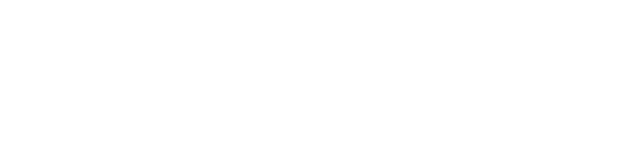
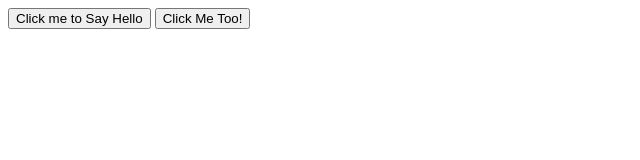
Before and after one commit to SamTavasoli/assignment01, a plain HTML site: page index.html in a window 1280 px wide. Shown: the whole page, without its empty margins (0-640 px from the left). Drawn offline with Linux system fonts and the light colour scheme.

Commit message:
.js file added

```diff
--- a/index.html
+++ b/index.html
@@ -4,8 +4,19 @@
     <meta charset="UTF-8">
     <meta name="viewport" content="width=device-width, initial-scale=1.0">
     <title>Connection to GitHub</title>
+
+    <!-- JavaScript Embedded model -->
+    <!-- <script>
+        function sayHello() {
+            alert('Hello World')
+        }
+    </script> -->
 </head>
 <body>
 
+    <!-- <h1>Hello Word!</h1> -->
+    <button onclick="sayHello()">Click me to Say Hello </button>
+    <script src="js/script.js"></script>  <!-- Javascript external model -->
+    <button onclick="alert('Hello World too  [inline Javascript!]')">Click Me Too!</button>  <!-- JavaScript inline model -->
 </body>
 </html>
--- /dev/null
+++ b/js/script.js
@@ -0,0 +1,3 @@
+function sayHello() {
+    alert('Hello World! [external javascript]');
+}
```
